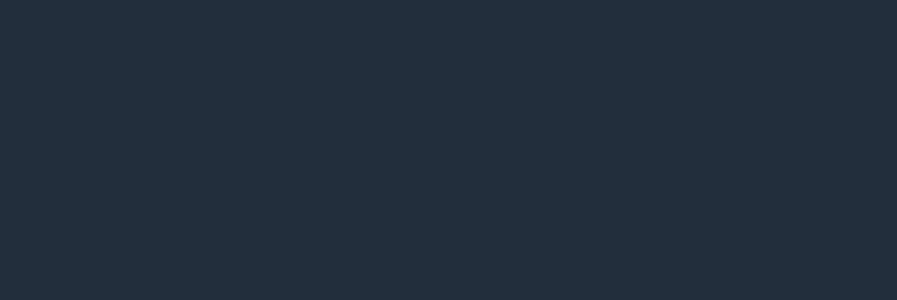
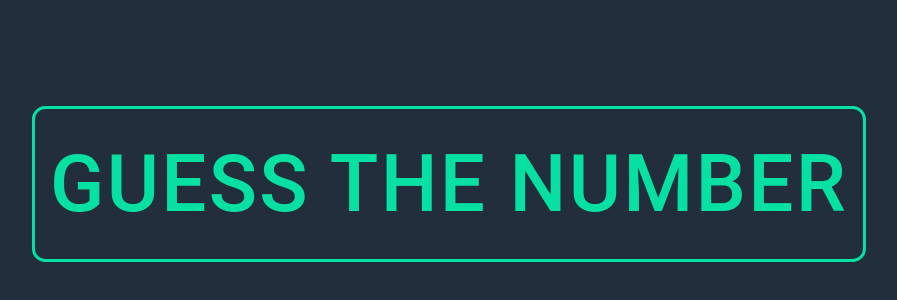
Before and after one commit to kJe26/brainfuck_website, a React (Create React App) app: page / in a window 1280 px wide. Shown: the part 216-516 px from the top of the page, without its empty margins (191-1088 px from the left). Built offline with nearby package versions, Linux system fonts and the light colour scheme.

Commit message:
start button

```diff
--- a/package.json
+++ b/package.json
@@ -3,6 +3,11 @@
   "version": "0.1.0",
   "private": true,
   "dependencies": {
+    "@emotion/react": "^11.11.1",
+    "@emotion/styled": "^11.11.0",
+    "@mui/icons-material": "^5.14.9",
+    "@mui/material": "^5.14.9",
+    "@mui/styled-engine-sc": "^5.14.9",
     "@testing-library/jest-dom": "^5.17.0",
     "@testing-library/react": "^13.4.0",
     "@testing-library/user-event": "^13.5.0",
@@ -10,6 +15,7 @@
     "react-dom": "^18.2.0",
     "react-router-dom": "^6.16.0",
     "react-scripts": "5.0.1",
+    "styled-components": "^5.3.11",
     "web-vitals": "^2.1.4"
   },
   "scripts": {
--- a/src/pages/Index.js
+++ b/src/pages/Index.js
@@ -1,11 +1,17 @@
 import React from 'react';
+import { Button } from '@mui/material';
 
 import '../static/styles/page_styles/Index.css';
 
 const Index = () => {
   return (
     <div className='Index'>
-
+      <Button
+        variant='outlined'
+        color='primary'
+      >
+        Guess the Number
+      </Button>
     </div>
   );
 };
--- a/src/static/styles/index.css
+++ b/src/static/styles/index.css
@@ -1,5 +1,6 @@
 :root {
   --primary-color: #222e3b;
+  --secondary-color: #07e0a3;
 }
 
 body {
--- a/src/static/styles/page_styles/Index.css
+++ b/src/static/styles/page_styles/Index.css
@@ -3,3 +3,17 @@
   width: 100vw;
   height: 100svh;
 }
+
+.Index Button {
+  left: 50%;
+  top: 50%;
+  transform: translate(-50%, -50%);
+  font-size: 5em;
+  border: 3px solid var(--secondary-color);
+  color: var(--secondary-color);
+  border-radius: 10pt;
+}
+
+.Index Button:hover {
+  border: 3px solid var(--secondary-color);
+}
```
Also changed, not shown: 1 other file (tests, documents, lock files or other folders).
